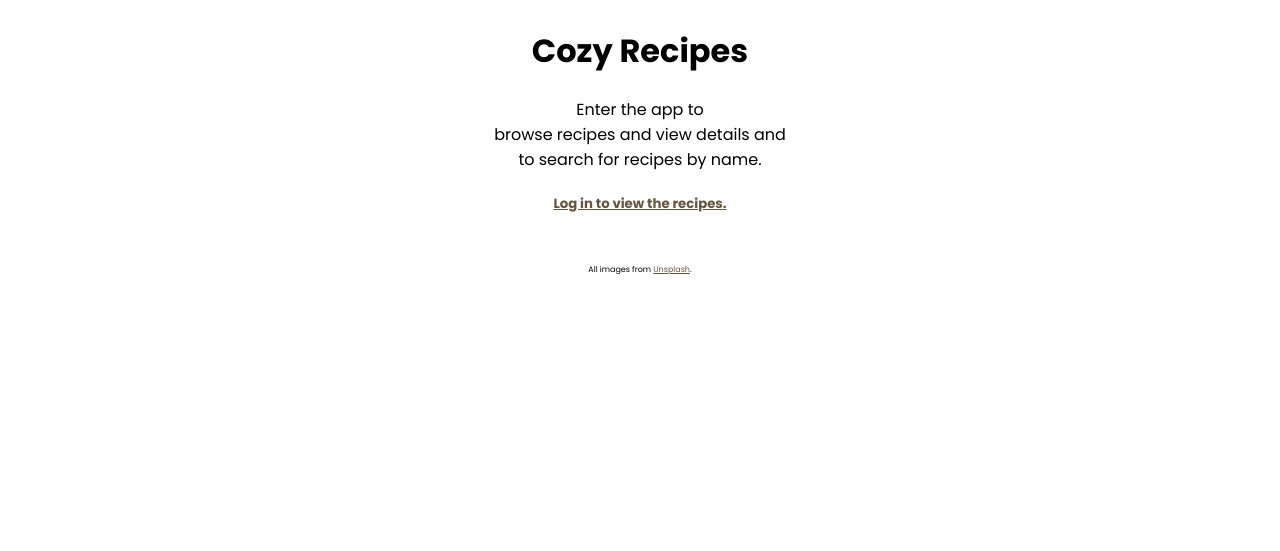
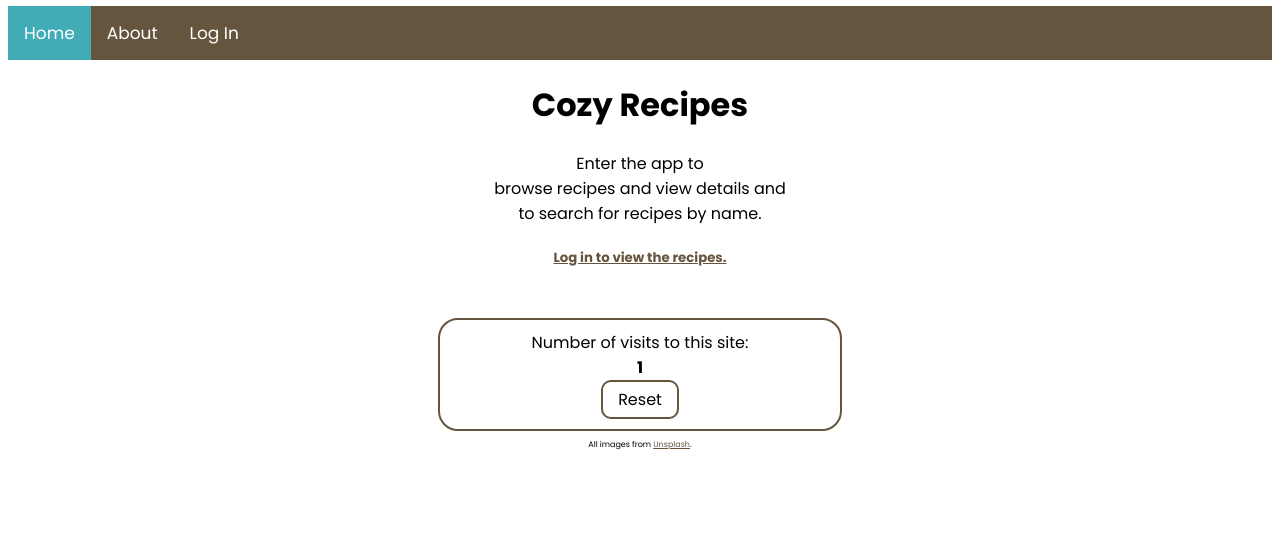
Before and after one commit to sarahmjenkins/recipe_app, a Django app: page / in a window 1280 px wide. Shown: the part 249-800 px from the top of the page. Run offline with Django 4.2, Linux system fonts and the light colour scheme.

Commit message:
added navbar

```diff
--- a/recipes/templates/recipes/recipes_home.html
+++ b/recipes/templates/recipes/recipes_home.html
@@ -4,10 +4,16 @@
 <head>
   <title>Cozy Recipes</title>
   <link rel="stylesheet" href="static/style.css">
+  <script src="static/home.js" defer></script>
 </head>
 
 <header>
   <img src="{% static 'recipes/images/kitchen.jpg' %}" alt="header-image" class="header-image">
+  <div class="topnav">
+    <a class="active" href="/">Home</a>
+    <a href="#">About</a>
+    <a href="{% url 'login' %}">Log In</a>
+  </div>
   <h1>Cozy Recipes</h1>
 </header>
 
@@ -20,5 +26,10 @@
 </body>
 
 <footer>
+  <div class="website-counter-container">
+    <div>Number of visits to this site:</div>
+    <div class="website-counter"></div>
+    <div id="reset">Reset</div>
+  </div>
   <p class="photo-attribution">All images from <a href='https://unsplash.com/'>Unsplash</a>.</p>
 </footer>
--- a/static/style.css
+++ b/static/style.css
@@ -12,6 +12,33 @@
   width: 100%;
   height: 240px;
   object-fit: cover
+}
+
+.topnav {
+  background-color: #65553f;
+  overflow: hidden;
+}
+
+/* Style the links inside the navigation bar */
+.topnav a {
+  float: left;
+  color: #ffffff;
+  text-align: center;
+  padding: 14px 16px;
+  text-decoration: none;
+  font-size: 17px;
+}
+
+/* Change the color of links on hover */
+.topnav a:hover {
+  background-color: #ffffff;
+  color: #65553f;
+}
+
+/* Add a color to the active/current link */
+.topnav a.active {
+  background-color: #41ACB6;
+  color: #ffffff;
 }
 
 h1 {
--- a/templates/auth/login.html
+++ b/templates/auth/login.html
@@ -9,6 +9,11 @@
 
 <header>
   <img src="{% static 'recipes/images/kitchen.jpg' %}" alt="header-image" class="header-image">
+  <div class="topnav">
+    <a href="/">Home</a>
+    <a href="#">About</a>
+    <a class="active" href="{% url 'login' %}">Log In</a>
+  </div>
   <h1>Log In</h1>
 </header>
 
--- a/templates/auth/success.html
+++ b/templates/auth/success.html
@@ -9,12 +9,16 @@
 
 <header>
   <img src="{% static 'recipes/images/kitchen.jpg' %}" alt="header-image" class="header-image">
+  <div class="topnav">
+    <a href="/">Home</a>
+    <a href="#">About</a>
+    <a href="{% url 'login' %}">Log In</a>
+  </div>
   <h1>Cozy Recipes</h1>
 </header>
 
 <body>
   <p>You have successfully logged out.</p>
-  <h5><a href="/">Return to the home page.</a></h5>
 </body>
 
 <footer>
```
Also changed, not shown: recipes/templates/recipes/detail.html (+6 -3 lines), recipes/templates/recipes/main.html (+6 -2 lines), recipes/templates/recipes/search.html (+6 -1 lines), db.sqlite3, templates/auth/about.html (added), 1 other file.
